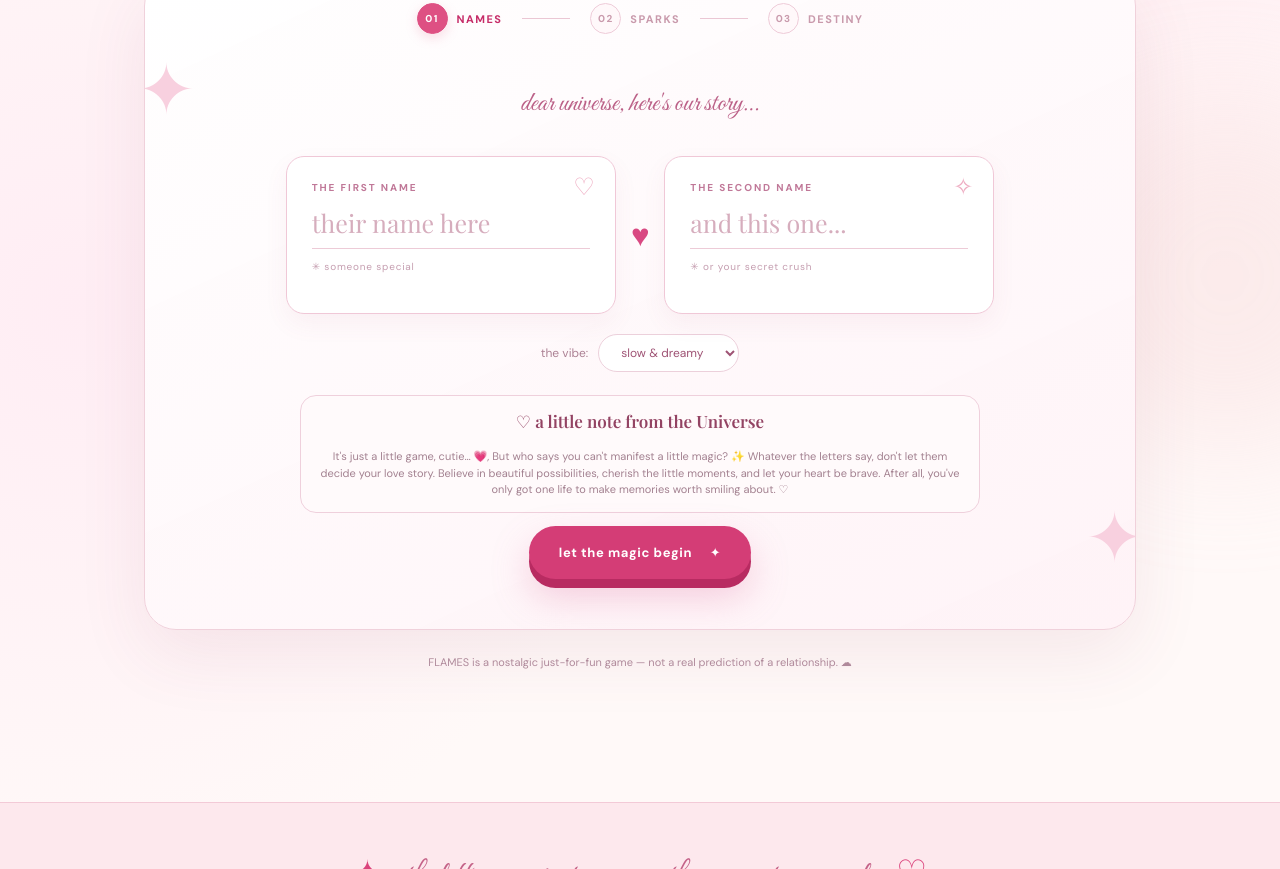
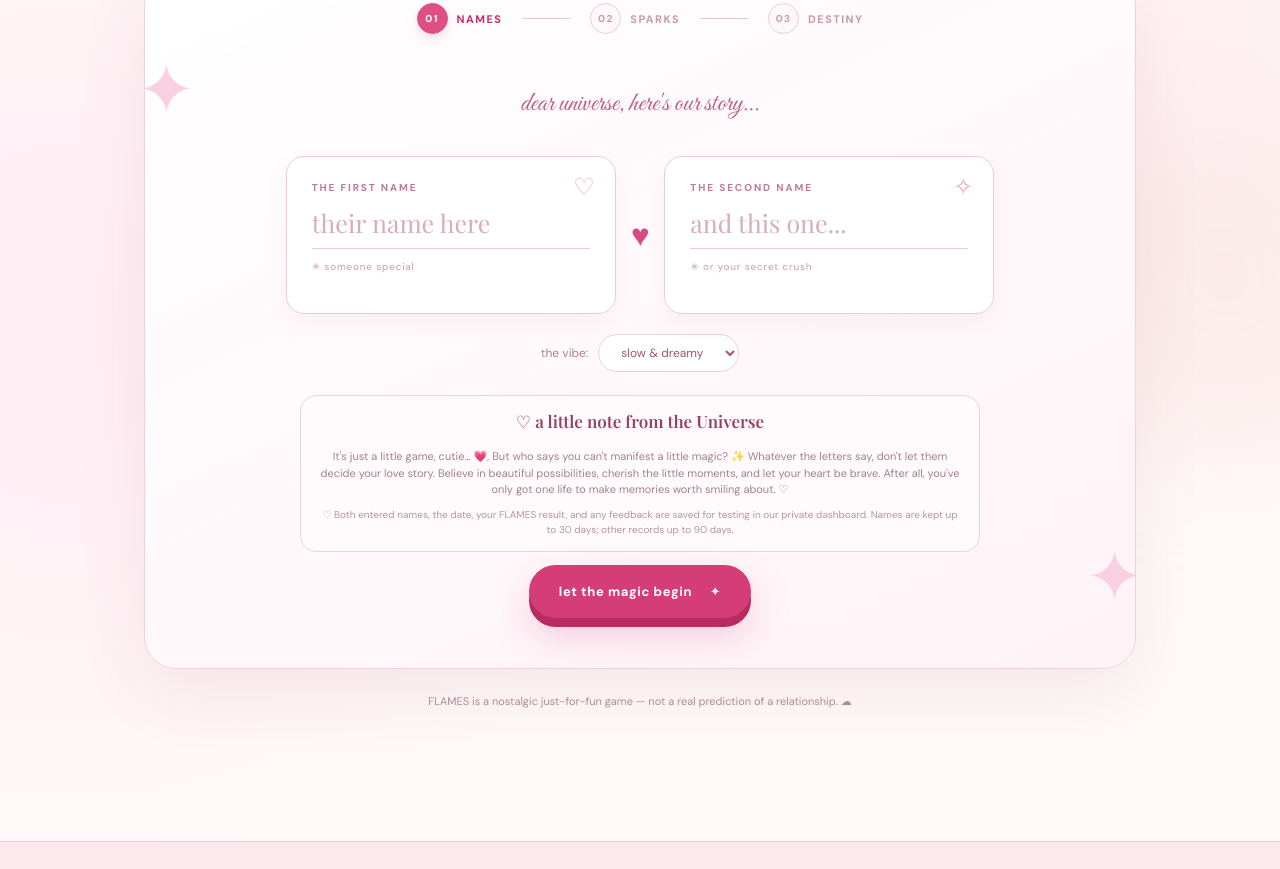
Before and after one commit to Rishikeshsanin/FLAMES, a website with bundled scripts: page index.html in a window 1280 px wide. Shown: the part 979-1848 px from the top of the page. Built offline with nearby package versions, Linux system fonts and the light colour scheme.

Commit message:
fix(privacy): keep cute manifestation note and restore concise storage disclosure

```diff
--- a/index.html
+++ b/index.html
@@ -60,6 +60,7 @@
       <aside class="consent-box entry-consent" aria-label="How your entries are used">
        <strong>♡ a little note from the Universe</strong>
        <p>It's just a little game, cutie… 💗, But who says you can't manifest a little magic? ✨ Whatever the letters say, don't let them decide your love story. Believe in beautiful possibilities, cherish the little moments, and let your heart be brave. After all, you've only got one life to make memories worth smiling about. ♡</p>
+       <small class="entry-storage-disclosure">♡ Both entered names, the date, your FLAMES result, and any feedback are saved for testing in our private dashboard. Names are kept up to 30 days; other records up to 90 days.</small>
        <!-- <small>No account, use ,have fun , or public history. Please enter only names you are comfortable submitting.</small> -->
       </aside>
       <button type="submit" class="primary-button magic-button">let the magic begin <span aria-hidden="true">✦</span></button>
```
